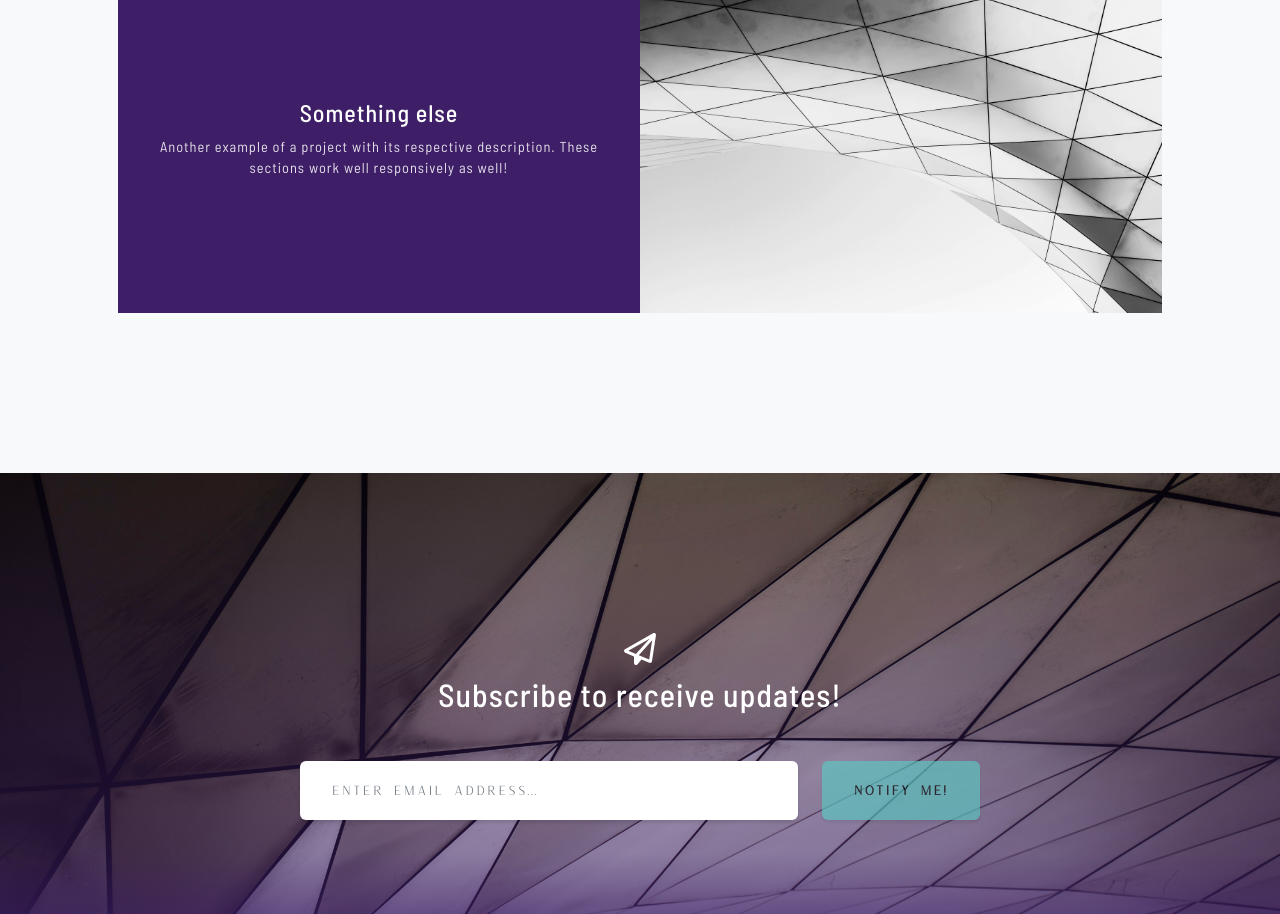
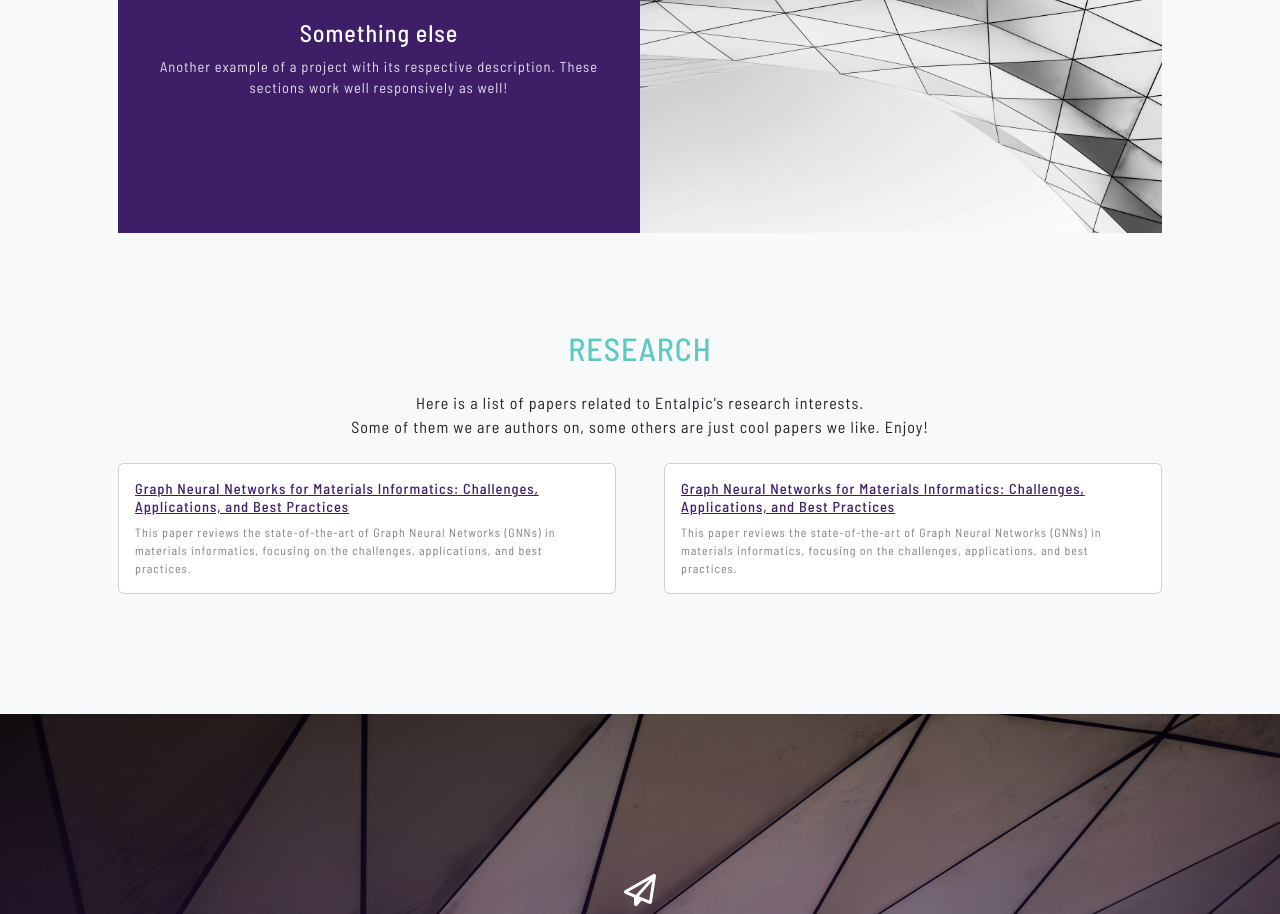
Before and after one commit to Entalpic/entalpic.github.io, a website: page src/pug/index.pug in a window 1280 px wide. Shown: the part 2559-3473 px from the top of the page. Drawn offline with nearby package versions, Linux system fonts and the light colour scheme; files that its build step writes are made by us from their sources; files whose address does not match are found by name; a web font is replaced by a local one.

Commit message:
add research section

```diff
--- a/src/pug/index.pug
+++ b/src/pug/index.pug
@@ -52,6 +52,8 @@ html(lang='en')
                             a.nav-link(href='#about') About
                         li.nav-item
                             a.nav-link(href='#team') Team
+                        li.nav-item
+                            a.nav-link(href='#research') Research
                         li.nav-item
                             a.nav-link(href='#signup') Contact
 
@@ -131,6 +133,28 @@ html(lang='en')
                                     h4.text-white Something else
                                     p.mb-0.text-white-15
                                         | Another example of a project with its respective description. These sections work well responsively as well!
+
+        section#research.research-section.bg-light.pb-5
+            .container.px-4.px-lg-5.pb-5
+                h2.text-center.text-uppercase.text-secondary.mb-4.pt-3 Research
+                .row.mb-4
+                    p.col-12.text-center.m-auto Here is a list of papers related to Entalpic's research interests.
+                    p.col-12.text-center.m-auto Some of them we are authors on, some others are just cool papers we like. Enjoy!
+                .row.gx-4.gx-lg-5.justify-content-center
+                    .col-lg-6.mb-4
+                        .card
+                            .card-body
+                                h5.card-title
+                                    a(href="https://arxiv.org/abs/2106.03848") Graph Neural Networks for Materials Informatics: Challenges, Applications, and Best Practices
+                                p.card-text.text-black-50
+                                    | This paper reviews the state-of-the-art of Graph Neural Networks (GNNs) in materials informatics, focusing on the challenges, applications, and best practices.
+                    .col-lg-6.mb-4
+                        .card
+                            .card-body
+                                h5.card-title
+                                    a(href="https://arxiv.org/abs/2106.03848") Graph Neural Networks for Materials Informatics: Challenges, Applications, and Best Practices
+                                p.card-text.text-black-50
+                                    | This paper reviews the state-of-the-art of Graph Neural Networks (GNNs) in materials informatics, focusing on the challenges, applications, and best practices.
 
         // Signup
         section#signup.signup-section
--- /dev/null
+++ b/src/scss/sections/_research.scss
@@ -0,0 +1,8 @@
+.research-section{
+    .card-title {
+        font-size: 0.9rem;
+    }
+    .card-text{
+        font-size: 0.75rem;
+    }
+}
--- a/src/scss/sections/_team.scss
+++ b/src/scss/sections/_team.scss
@@ -3,7 +3,7 @@
 //
 
 .team-section {
-    padding: 10rem 0;
+    padding: 5rem 0;
     a {
         color: $primary;
         &:hover {
--- a/src/scss/styles.scss
+++ b/src/scss/styles.scss
@@ -19,6 +19,7 @@
 @import "./sections/masthead.scss";
 @import "./sections/about.scss";
 @import "./sections/team.scss";
+@import "./sections/research.scss";
 @import "./sections/signup.scss";
 @import "./sections/contact.scss";
 @import "./sections/footer.scss";
```
Also changed, not shown: dist/css/styles.css, dist/index.html.
